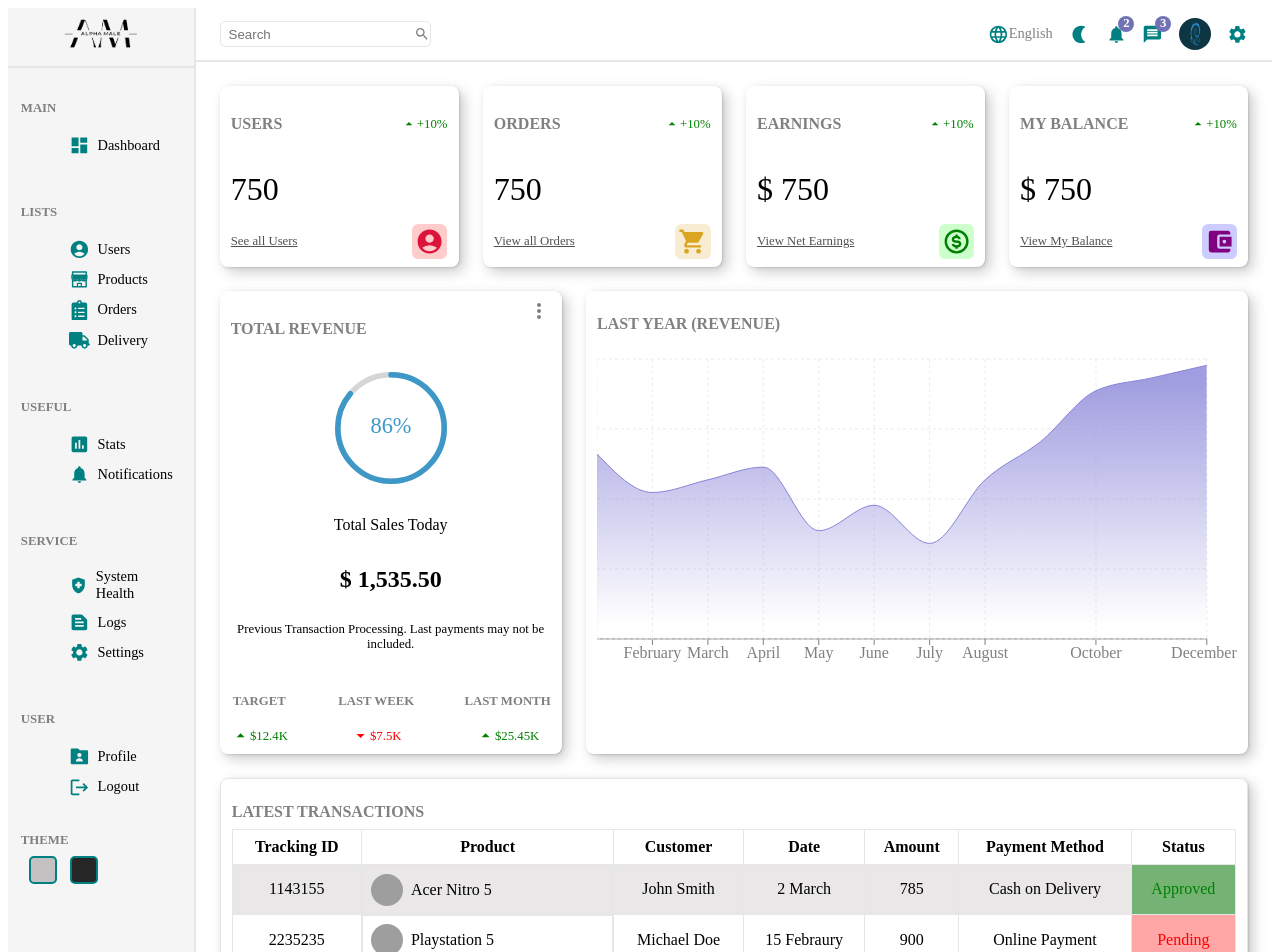
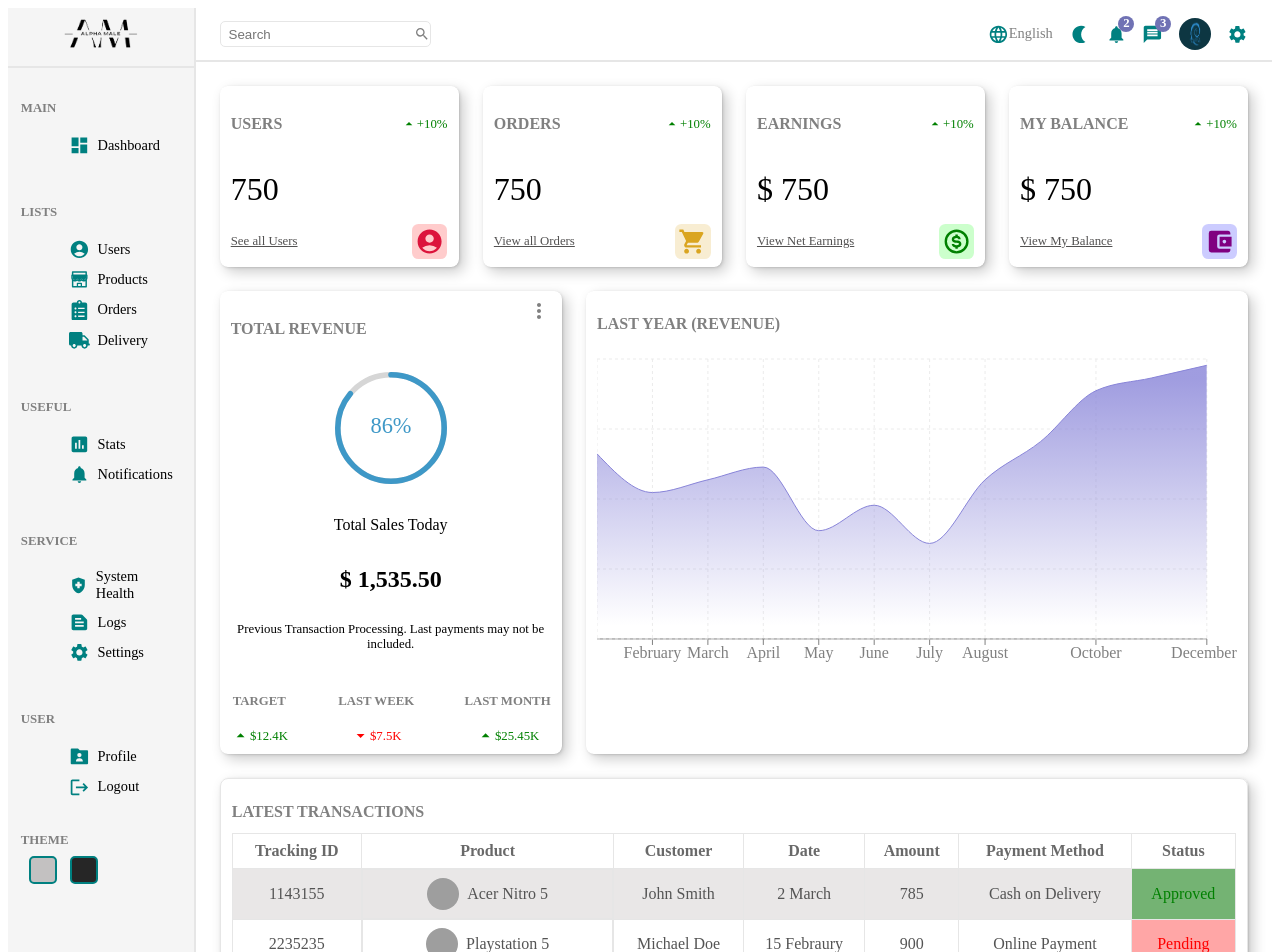
Before and after one commit to zeetaengrg/e-commerce-clothing-shop, a React (Create React App) app in the folder admin/: page / in a window 1280 px wide. Shown: the top 952 px of the page. Built offline with nearby package versions, Linux system fonts and the light colour scheme; grey boxes are pictures that could not be loaded; the HTML template or start-up script is replaced by a standard one.

Commit message:
style(text color): table head and body text color modified

```diff
--- a/admin/src/components/templates/Table/Table.scss
+++ b/admin/src/components/templates/Table/Table.scss
@@ -11,7 +11,7 @@
     h1 {
       @include heading-h4;
       font-size: 1rem;
-      margin-bottom: 0.5rem;
+      margin-bottom: 0.8rem;
     }
   }
 
@@ -26,6 +26,14 @@
         padding: 0.5rem;
       }
 
+      th {
+        color: $table-head-color;
+      }
+
+      td {
+        color: $table-body-color;
+      }
+
       tr:nth-child(even) {
         background-color: hsl(0, 4%, 91%);
       }
@@ -33,6 +41,7 @@
 
     .row-img {
       display: flex;
+      justify-content: center;
       align-items: center;
       gap: 0.5rem;
 
--- a/admin/src/styles/abstracts/_variables.scss
+++ b/admin/src/styles/abstracts/_variables.scss
@@ -8,6 +8,8 @@ $theme-dark: hsl(0, 0%, 15%);
 $icon-color: teal;
 $notification-color: #7072B4;
 $link-color: hsl(0, 1%, 32%);
+$table-head-color: hsl(0, 0%, 41%);
+$table-body-color: hsl(0, 0%, 33%);
 
 // *******FONTS-SIZE*******
 $heading-font-size: 0.8rem;
```
